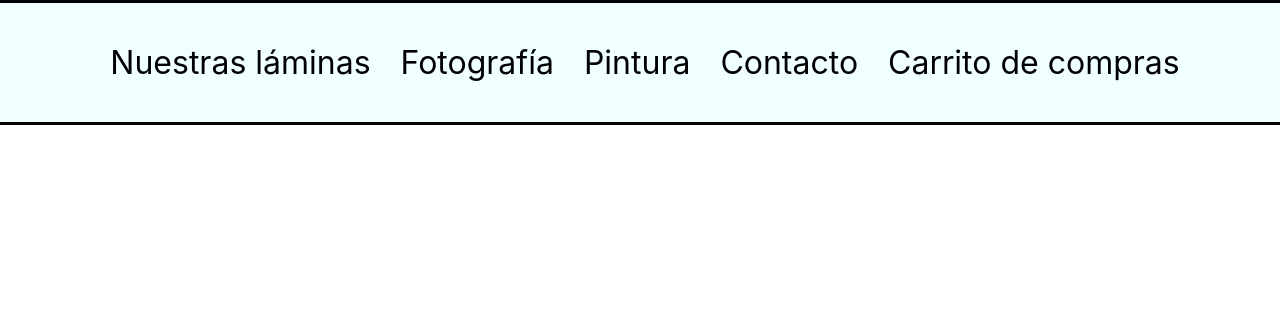
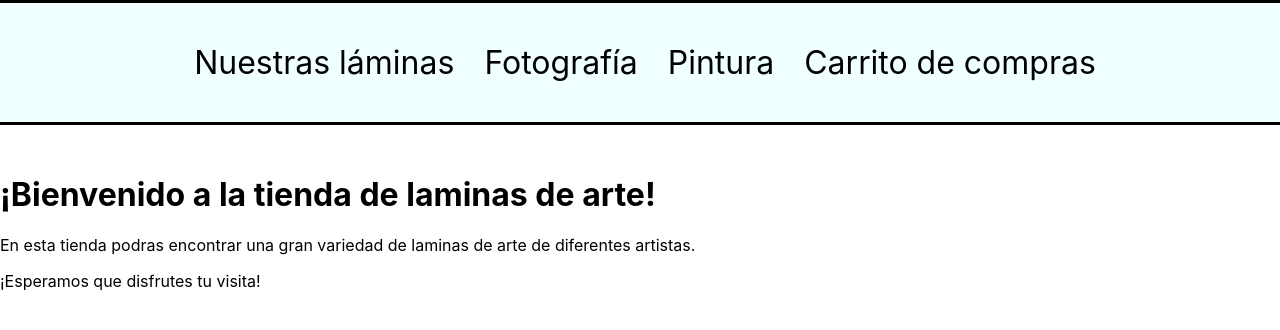
Before and after one commit to emiimp/imperiale-tiendalaminas, a React (Create React App) app: page / in a window 1280 px wide. Shown: the top 330 px of the page. Built offline with nearby package versions, Linux system fonts and the light colour scheme.

Commit message:
entrega final

```diff
--- a/src/App.js
+++ b/src/App.js
@@ -6,6 +6,7 @@ import ItemDetailContainer from './Components/Pages/ItemDetailContainer/ItemDeta
 import NavBar from './Components/NavBar/NavBar';
 import CartProvider from './Context/CartProvider';
 import Cart from './Components/Cart/Cart';
+import Inicio from './Components/Inicio/Inicio';
 
 function App() {
 
@@ -17,8 +18,8 @@ function App() {
 
         <NavBar/>
         <Routes>
+        <Route path="/" element={<Inicio />}/>
         <Route path="/laminas" element={<ItemListContainer />}/>
-        <Route path="contacto" element={<div>Contacto</div>} />
         <Route path="detail/:id" element={<ItemDetailContainer/>} />
         <Route path="category/:category" element={<ItemListContainer />}/>
         <Route path="cart" element={<Cart/>} />
--- a/src/Components/Cart/Cart.js
+++ b/src/Components/Cart/Cart.js
@@ -69,7 +69,7 @@ export const Cart = () => {
 
         <h2>Carrito</h2>
 
-        {Cart.length === 0 ? (
+        {cart.length === 0 ? (
 
             <>
 
@@ -81,7 +81,7 @@ export const Cart = () => {
         ):(
                 <>
 
-                    {Cart.map((item) => (
+                    {cart.map((item) => (
                     <div key={item.id}>
                         <img src={item.image} alt={item.title}/>
                         <h3>{item.title}</h3>
--- /dev/null
+++ b/src/Components/Inicio/Inicio.js
@@ -0,0 +1,13 @@
+import React from 'react'
+
+export const inicio = () => {
+  return (
+    <div>
+    <h1>¡Bienvenido a la tienda de laminas de arte!</h1>
+    <p>En esta tienda podras encontrar una gran variedad de laminas de arte de diferentes artistas.</p>
+    <p>¡Esperamos que disfrutes tu visita!</p>
+    </div>
+  )
+}
+
+export default inicio
--- a/src/Components/ItemList/ItemList.js
+++ b/src/Components/ItemList/ItemList.js
@@ -10,7 +10,7 @@ const ItemList = ({ lista }) => {
             lista.map((item)=>(
               <Link
                 key={item.id}
-                to={"/detail/ + item.id"}
+                to={`/detail/${item._id}`}
               >
                 <Item
                   id={item.id}
--- a/src/Components/NavBar/NavBar.js
+++ b/src/Components/NavBar/NavBar.js
@@ -8,7 +8,6 @@ const NavBar = () => {
                 <li><NavLink  to={"/laminas"}>Nuestras láminas</NavLink ></li>
                 <li><NavLink  to={"/category/photography"}>Fotografía</NavLink ></li>
                 <li><NavLink  to={"/category/painting"}>Pintura</NavLink ></li>
-                <li><NavLink  to={"/contacto"}>Contacto</NavLink ></li>
                 <li><NavLink  to={"/cart"}>Carrito de compras</NavLink ></li>
             </ul>
         </nav>
--- a/src/Components/Pages/ItemListContainer/ItemListContainer.js
+++ b/src/Components/Pages/ItemListContainer/ItemListContainer.js
@@ -16,7 +16,8 @@ export const ItemListContainer = () => {
 
   useEffect (() => {
     getDocs (querySnapshot).then((answer) => {
-      const products = answer.docs.map((doc) => ({ id: doc.id, ...doc.data() }));
+      const products = answer.docs.map((doc) => ({ _id: doc.id, ...doc.data() }));
+      console.log(products);
       setProductList(products);
     });
   }, [category]);
```
Also changed, not shown: src/Components/firebase/index.js (added, +13 -0 lines), src/Components/Cart/style.scss (deleted).
